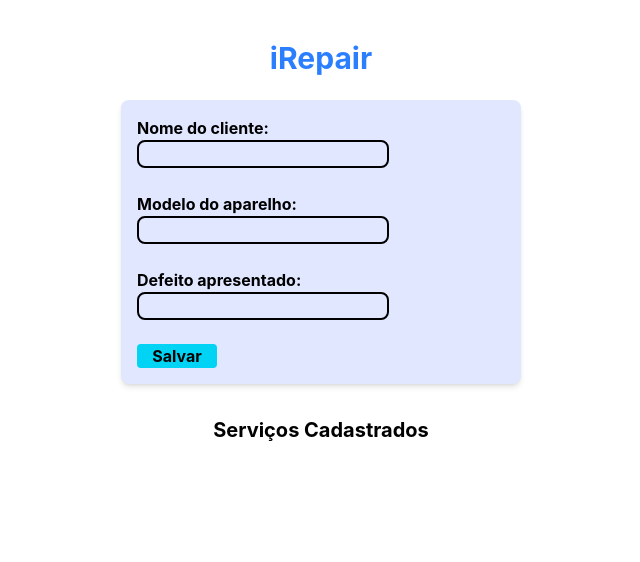
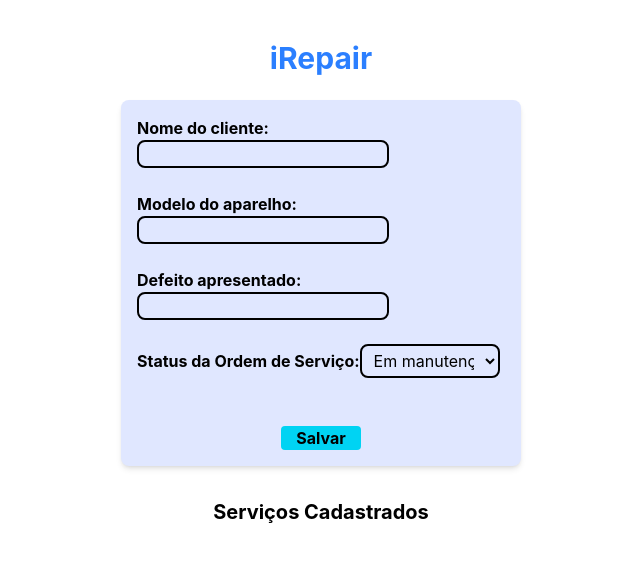
Before and after one commit to guilhermecvieiraa/Semana5Trainee_GuilhermeCarneiroVieira, a React (Vite) app: page / in a window 1280 px wide. Shown: the top 562 px of the page, without its empty margins (319-959 px from the left). Built offline with nearby package versions, Linux system fonts and the light colour scheme.

Commit message:
feature(NewServiceForm): adiciona a propriedade de status da ordem de serviço.

```diff
--- a/src/components/NewServiceForm.tsx
+++ b/src/components/NewServiceForm.tsx
@@ -4,6 +4,7 @@ export interface questionario{
     nomeCliente: string
     modeloAparelho: string
     defeito: string
+    status: string
 }
 
 interface questionarioProps{
@@ -15,15 +16,17 @@ export function NewServiceForm({onAddService}: questionarioProps){
     const[nomeCliente, setNomeCliente] = useState("")
     const[modeloAparelho, setModeloAparelho] = useState("")
     const[defeito, setDefeito] = useState("")
+    const[status, setStatus] = useState("Em manutenção")
 
     function salvar(){
-        const novaOS: questionario = {nomeCliente, modeloAparelho, defeito}
+        const novaOS: questionario = {nomeCliente, modeloAparelho, defeito, status}
 
         onAddService(novaOS)
 
         setNomeCliente("")
         setModeloAparelho("")
         setDefeito("")
+        setStatus("Em manutenção")
     }
 
     return(
@@ -62,14 +65,28 @@ export function NewServiceForm({onAddService}: questionarioProps){
                 <br />
                 <br />
 
+                <strong>Status da Ordem de Serviço:</strong>
+                <select
+                    value={status}
+                    onChange={(evento) => setStatus(evento.target.value)}
+                    className="border-2 border-black-100 rounded-lg w-35 mb-6 px-2 py-1"
+                >
+                    <option value="Em manutenção">Em manutenção</option>
+                    <option value="Finalizado">Finalizado</option>
+                </select>
+
+                <br />
+                <br />
+            <div className="flex justify-center">
                 <strong><button
                 type="button"
                 onClick={salvar}
                 className="w-20 mx-auto bg-cyan-400 text-black border-none rounded cursor-pointer">
                     Salvar
                 </button></strong>
-            </form>
-        </div>
+            </div>
+        </form>
+    </div>
     )
 }
 
```
